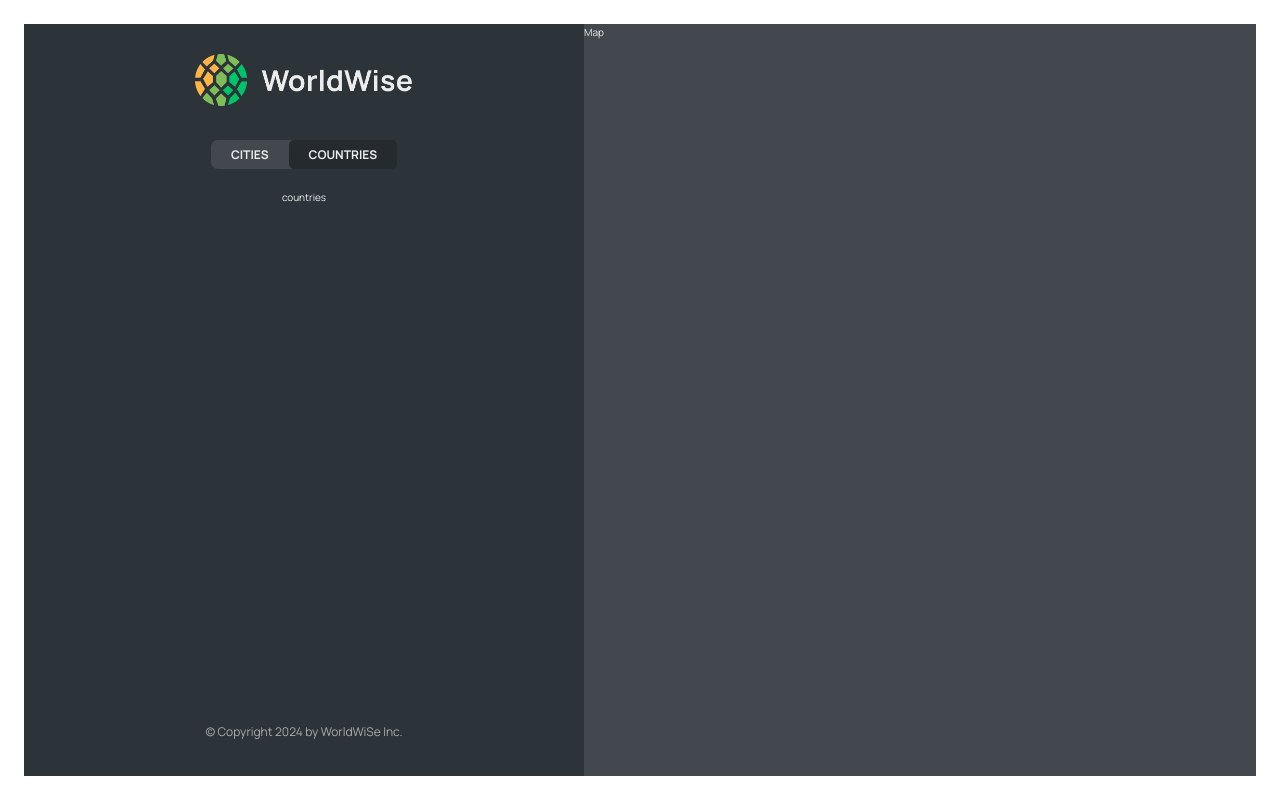
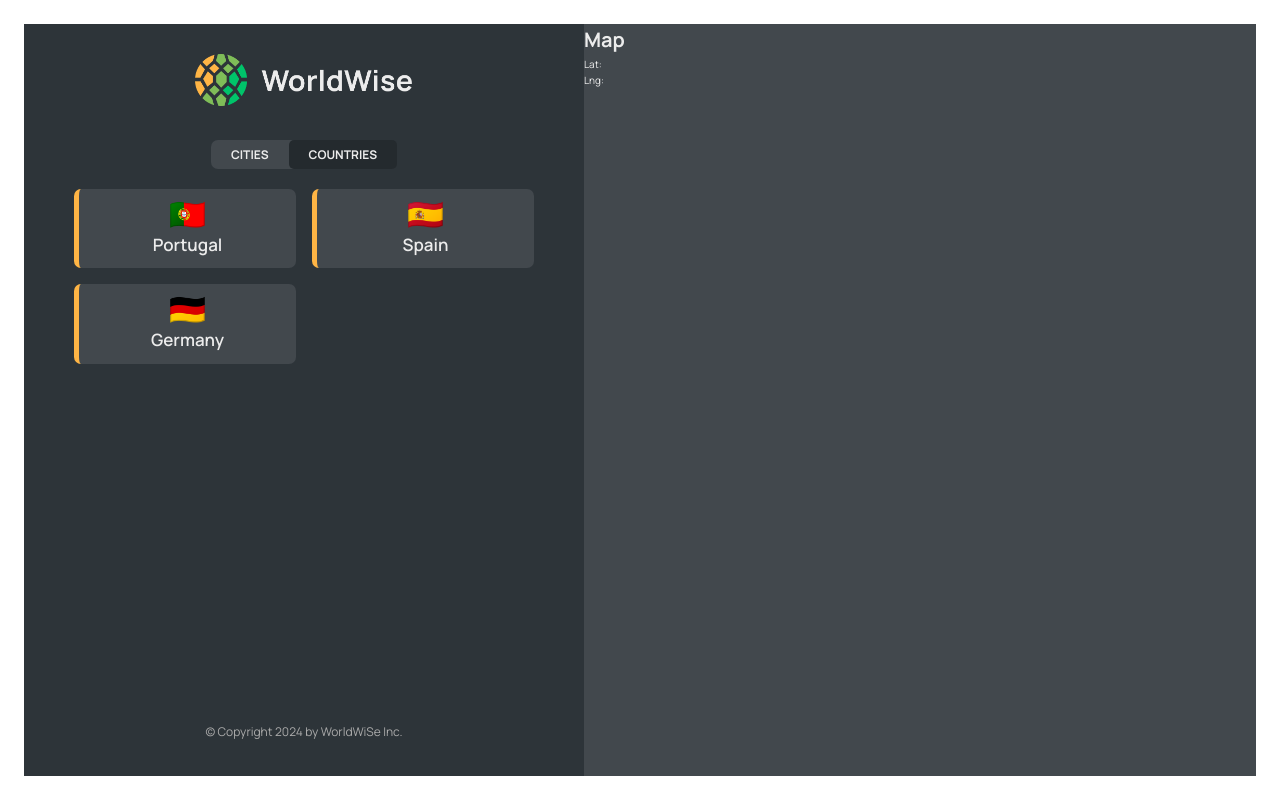
Before and after one commit to devalmazbek/worldwise, a React (Vite) app: page /app/countries in a window 1280 px wide. Built offline with nearby package versions, Linux system fonts and the light colour scheme; data requests are answered from the project's data file.

Commit message:
added country component and small changes in city component

```diff
--- a/src/App.jsx
+++ b/src/App.jsx
@@ -1,5 +1,6 @@
 import { useEffect, useState } from "react";
 import { BrowserRouter, Route, Routes } from "react-router-dom";
+
 import Home from "./pages/home";
 import Product from "./pages/product";
 import Pricing from "./pages/pricing";
@@ -7,6 +8,8 @@ import PageNotFound from "./pages/404";
 import Login from "./pages/login";
 import AppLayout from "./pages/app-layout";
 import CityList from "./components/city-list";
+import CountryList from "./components/country-list";
+import City from "./components/city";
 
 const BASE_API = "http://localhost:8080";
 
@@ -47,7 +50,11 @@ function App() {
               path="cities"
               element={<CityList cities={cities} isLoading={isLoading} />}
             />
-            <Route path="countries" element={<>countries</>} />
+            <Route path="cities/:id" element={<City />} />
+            <Route
+              path="countries"
+              element={<CountryList cities={cities} isLoading={isLoading} />}
+            />
             <Route path="form" element={<>form</>} />
           </Route>
           <Route path="*" element={<PageNotFound />} />
--- a/src/components/city-list-item/index.jsx
+++ b/src/components/city-list-item/index.jsx
@@ -1,3 +1,5 @@
+import { Link } from "react-router-dom";
+
 import styles from "./index.module.css";
 
 const formatDate = (date) =>
@@ -8,13 +10,20 @@ const formatDate = (date) =>
     weekday: "long",
   }).format(new Date(date));
 
-export default function CityListItem({ city: { cityName, emoji, date } }) {
+export default function CityListItem({
+  city: { cityName, emoji, date, id, position },
+}) {
   return (
-    <li className={styles.cityItem}>
-      <span className={styles.emoji}>{emoji}</span>
-      <h3 className={styles.name}>{cityName}</h3>
-      <time className={styles.date}>{formatDate(date)}</time>
-      <button className={styles.deleteBtn}>&times;</button>
+    <li>
+      <Link
+        to={`${id}?lat=${position.lat}&lng=${position.lng}`}
+        className={styles.cityItem}
+      >
+        <span className={styles.emoji}>{emoji}</span>
+        <h3 className={styles.name}>{cityName}</h3>
+        <time className={styles.date}>{formatDate(date)}</time>
+        <button className={styles.deleteBtn}>&times;</button>
+      </Link>
     </li>
   );
 }
--- a/src/components/city/index.jsx
+++ b/src/components/city/index.jsx
@@ -1,3 +1,4 @@
+import { useParams, useSearchParams } from "react-router-dom";
 import styles from "./index.module.css";
 
 const formatDate = (date) =>
@@ -19,43 +20,57 @@ function City() {
 
   const { cityName, emoji, date, notes } = currentCity;
 
+  const { id } = useParams();
+  const [searchParams, setSearchParams] = useSearchParams();
+
+  const lat = searchParams.get("lat");
+  const lng = searchParams.get("lng");
+
   return (
-    <div className={styles.city}>
-      <div className={styles.row}>
-        <h6>City name</h6>
-        <h3>
-          <span>{emoji}</span> {cityName}
-        </h3>
-      </div>
+    <>
+      <h1>City {id}</h1>
+      <p>lat: {lat}</p>
+      <p>lng: {lng}</p>
+    </>
+  );
 
-      <div className={styles.row}>
-        <h6>You went to {cityName} on</h6>
-        <p>{formatDate(date || null)}</p>
-      </div>
+  // return (
+  //   <div className={styles.city}>
+  //     <div className={styles.row}>
+  //       <h6>City name</h6>
+  //       <h3>
+  //         <span>{emoji}</span> {cityName}
+  //       </h3>
+  //     </div>
 
-      {notes && (
-        <div className={styles.row}>
-          <h6>Your notes</h6>
-          <p>{notes}</p>
-        </div>
-      )}
+  //     <div className={styles.row}>
+  //       <h6>You went to {cityName} on</h6>
+  //       <p>{formatDate(date || null)}</p>
+  //     </div>
 
-      <div className={styles.row}>
-        <h6>Learn more</h6>
-        <a
-          href={`https://en.wikipedia.org/wiki/${cityName}`}
-          target="_blank"
-          rel="noreferrer"
-        >
-          Check out {cityName} on Wikipedia &rarr;
-        </a>
-      </div>
+  //     {notes && (
+  //       <div className={styles.row}>
+  //         <h6>Your notes</h6>
+  //         <p>{notes}</p>
+  //       </div>
+  //     )}
 
-      <div>
-        <ButtonBack />
-      </div>
-    </div>
-  );
+  //     <div className={styles.row}>
+  //       <h6>Learn more</h6>
+  //       <a
+  //         href={`https://en.wikipedia.org/wiki/${cityName}`}
+  //         target="_blank"
+  //         rel="noreferrer"
+  //       >
+  //         Check out {cityName} on Wikipedia &rarr;
+  //       </a>
+  //     </div>
+
+  //     <div>
+  //       <ButtonBack />
+  //     </div>
+  //   </div>
+  // );
 }
 
 export default City;
--- /dev/null
+++ b/src/components/country-list/index.jsx
@@ -0,0 +1,29 @@
+import CountryItem from "../country-item";
+
+import Spinner from "../spinner";
+import Message from "../message";
+
+import styles from "./index.module.css";
+
+export default function CountryList({ cities, isLoading }) {
+  if (isLoading) return <Spinner />;
+
+  if (!cities.length)
+    return (
+      <Message message="city is empty please add new country from map...." />
+    );
+
+  const countries = cities.reduce((arr, city) => {
+    if (!arr.map((el) => el.city).includes(city.country)) {
+      return [...arr, { country: city.country, emoji: city.emoji }];
+    } else return arr;
+  }, []);
+
+  return (
+    <ul className={styles.countryList}>
+      {countries.map((country) => (
+        <CountryItem country={country} key={country.country} />
+      ))}
+    </ul>
+  );
+}
--- /dev/null
+++ b/src/components/country-list/index.module.css
@@ -0,0 +1,12 @@
+.countryList {
+  width: 100%;
+  height: 65vh;
+  list-style: none;
+  overflow-y: scroll;
+  overflow-x: hidden;
+
+  display: grid;
+  grid-template-columns: 1fr 1fr;
+  align-content: start;
+  gap: 1.6rem;
+}
--- a/src/components/map/index.jsx
+++ b/src/components/map/index.jsx
@@ -1,5 +1,18 @@
+import { useSearchParams } from "react-router-dom";
+
 import styles from "./index.module.css";
 
 export default function Map() {
-  return <div className={styles.mapContainer}>Map</div>;
+  const [searchParams, setSearchParams] = useSearchParams();
+
+  const lat = searchParams.get("lat");
+  const lng = searchParams.get("lng");
+
+  return (
+    <div className={styles.mapContainer}>
+      <h1>Map</h1>
+      <p>Lat: {lat}</p>
+      <p>Lng: {lng}</p>
+    </div>
+  );
 }
```
